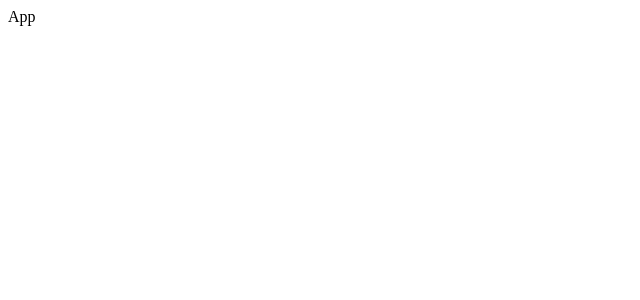
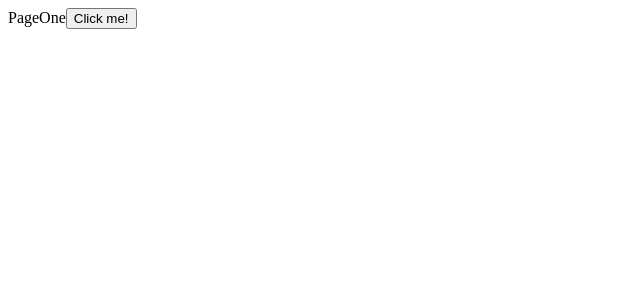
Before and after one commit to NickBwalley/ReactJS, a React (Create React App) app in the folder streams/client/: page / in a window 1280 px wide. Shown: the top 300 px of the page, without its empty margins (0-640 px from the left). Built offline with nearby package versions, Linux system fonts and the light colour scheme.

Commit message:
introduction to react router

```diff
--- a/streams/client/package.json
+++ b/streams/client/package.json
@@ -8,6 +8,7 @@
     "@testing-library/user-event": "^12.8.3",
     "react": "^17.0.2",
     "react-dom": "^17.0.2",
+    "react-router-dom": "^5.3.0",
     "react-scripts": "4.0.3",
     "web-vitals": "^1.1.2"
   },
--- a/streams/client/src/components/App.js
+++ b/streams/client/src/components/App.js
@@ -1,7 +1,30 @@
 import React from "react";
+import { BrowserRouter, Route } from "react-router-dom";
+
+const PageOne = () => {
+  return (
+    <div>
+      PageOne
+      <button>Click me!</button>
+    </div>
+  );
+};
+
+const PageTwo = () => {
+  return <div> PageTwo</div>;
+};
 
 const App = function () {
-  return <div>App</div>;
+  return (
+    <div>
+      <BrowserRouter>
+        <div>
+          <Route path="/" exact component={PageOne} />
+          <Route path="/pagetwo" component={PageTwo} />
+        </div>
+      </BrowserRouter>
+    </div>
+  );
 };
 
 export default App;
```
Also changed, not shown: 1 other file (tests, documents, lock files or other folders).
